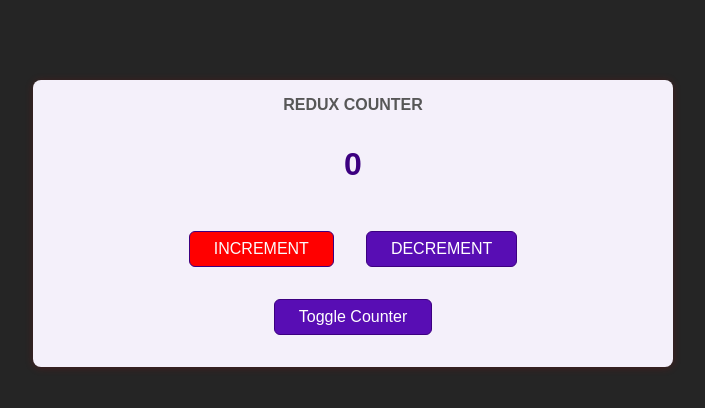
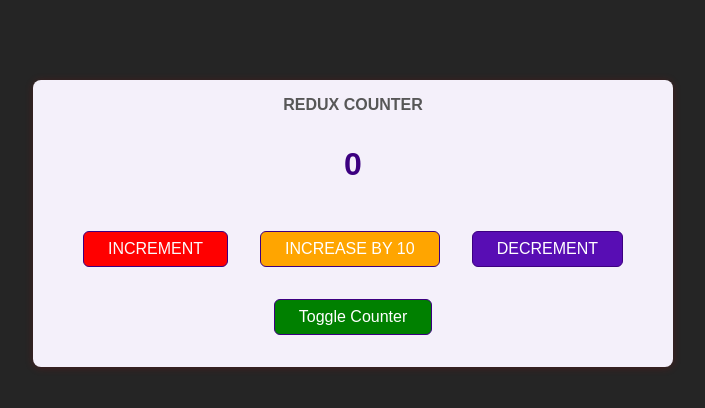
Before and after one commit to Rbravolibtech/ReduxCounter-19, a React (Create React App) app: page / in a window 1280 px wide. Shown: the top 408 px of the page, without its empty margins (287-992 px from the left). Built offline with nearby package versions, Linux system fonts and the light colour scheme.

Commit message:
attached payloads to actions

```diff
--- a/src/components/Counter.js
+++ b/src/components/Counter.js
@@ -8,6 +8,10 @@ const Counter = () => {
 
 	const incrementHandler = () => {
 		dispatch({ type: "increment" });
+	};
+
+	const increaseHandler = () => {
+		dispatch({ type: "increase", amount: 10 });
 	};
 
 	const decrementHandler = () => {
@@ -24,9 +28,14 @@ const Counter = () => {
 				<button className="button1" onClick={incrementHandler}>
 					INCREMENT
 				</button>
+				<button className="button2" onClick={increaseHandler}>
+					INCREASE BY 10
+				</button>
 				<button onClick={decrementHandler}>DECREMENT</button>
 			</div>
-			<button onClick={toggleCounterHandler}>Toggle Counter</button>
+			<button className="toggle" onClick={toggleCounterHandler}>
+				Toggle Counter
+			</button>
 		</main>
 	);
 };
--- a/src/index.css
+++ b/src/index.css
@@ -29,3 +29,11 @@ button:active {
 	color: rgb(250, 250, 250);
 	background-color: red;
 }
+
+.button2 {
+	background-color: orange;
+}
+
+.toggle {
+	background-color: green;
+}
--- a/src/store/index.js
+++ b/src/store/index.js
@@ -4,6 +4,12 @@ const counterReducer = (state = { counter: 0 }, action) => {
 	if (action.type === "increment") {
 		return {
 			counter: state.counter + 1,
+		};
+	}
+
+	if (action.type === "increase") {
+		return {
+			counter: state.counter + action.amount,
 		};
 	}
 
```
